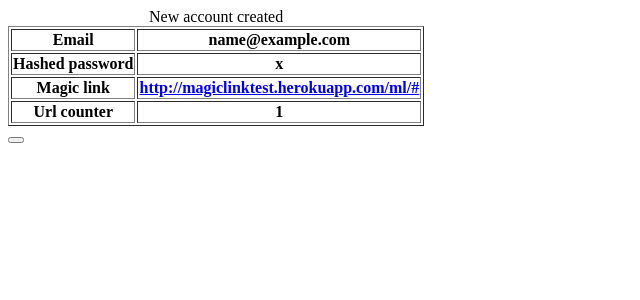
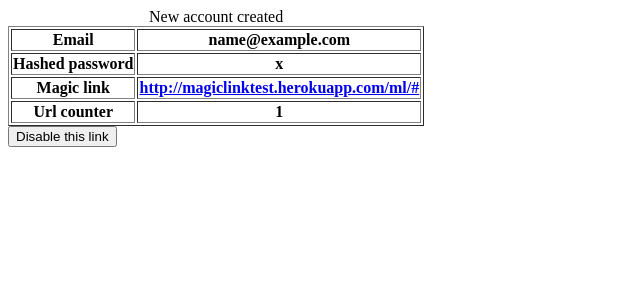
Before and after one commit to xalik111/MagicLink, a Flask app: template server/templates/index.html in a window 1280 px wide. Shown: the top 300 px of the page, without its empty margins (0-640 px from the left). Run offline with Flask 2, Linux system fonts and the light colour scheme; the template is opened without the code that fills it: most values are stand-ins (such as "Sample title", 1, 10 or a date in 2020); lists and menus that the app fills with data are empty.

Commit message:
add all files

```diff
--- a/server/routes.py
+++ b/server/routes.py
@@ -21,7 +21,7 @@ def main():
 def emailform():
     return render_template("create.html")
 
-@app.route('/changestatus')
+@app.route('/changestatus', methods=['GET', 'POST'])
 def changestatus():
     email =  request.form["email"]
     return str(email)
--- a/server/templates/index.html
+++ b/server/templates/index.html
@@ -31,7 +31,7 @@
 
         <form action="/changestatus" method="post">
             <input type="hidden" name="email" value="{{email}}">
-            <button type="submit"></button>
+            <button type="submit">Disable this link</button>
         </form>
 
     </div>
```
